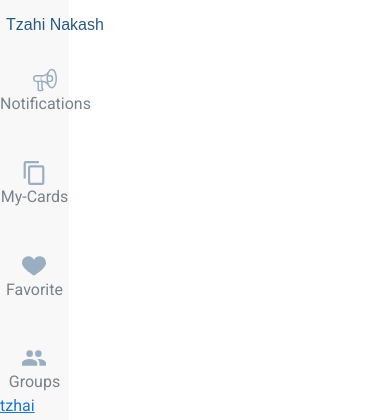
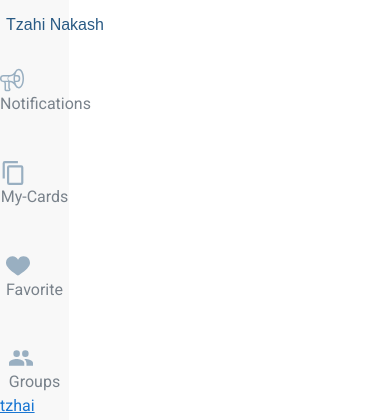
Before and after one commit to tzah/togetherui, a Vue app: page / in a window 390 px wide. Shown: the part 183-603 px from the top of the page. Built offline with nearby package versions, Linux system fonts and the light colour scheme.

Commit message:
fix some layout responsive stuff

```diff
--- a/src/components/mainPage/navBar/navBar.vue
+++ b/src/components/mainPage/navBar/navBar.vue
@@ -2,7 +2,7 @@
     <v-container class="navBar">
         <v-row style=" padding-top: 1vh">
             <v-col cols="3" style="padding-left: 2vw;">
-               <SettingsIcon/>
+                <SettingsIcon/>
             </v-col>
             <v-spacer/>
             <v-col cols="1" style="padding-right: 3vw; padding-top: 17px">
@@ -11,9 +11,7 @@
         </v-row>
         <v-row>
             <v-col>
-                <transition name="fade">
-                    <profile-image class="userDetails"/>
-                </transition>
+                <profile-image class="userDetails"/>
             </v-col>
         </v-row>
         <v-row v-for="item in navBarMenu" :key="item.id">
@@ -45,6 +43,7 @@
     import ProfileImage from "../ProfileImage";
     import NavBarButton from "./navBarButton";
     import SettingsIcon from "../../Icons/SettingsIcon";
+
     export default {
         name: "navBar",
         components: {SettingsIcon, NavBarButton, ProfileImage},
@@ -56,11 +55,11 @@
                     {id: 3, icon: "heart", text: "Favorite"},
                     {id: 4, icon: "group", text: "Groups"},
                 ],
-                socialMenu:[
-                    {id: 1, src:require("../../../assets/LinkdinLogo.svg")},
-                    {id: 2, src:require("../../../assets/OneNoteLogo.svg")},
-                    {id: 3, src:require("../../../assets/InstegramLogo.svg")},
-                    {id: 4, src:require("../../../assets/YouTubeLogo.svg")},
+                socialMenu: [
+                    {id: 1, src: require("../../../assets/LinkdinLogo.svg")},
+                    {id: 2, src: require("../../../assets/OneNoteLogo.svg")},
+                    {id: 3, src: require("../../../assets/InstegramLogo.svg")},
+                    {id: 4, src: require("../../../assets/YouTubeLogo.svg")},
                 ]
             }
         }
@@ -77,6 +76,12 @@
         margin-right: auto;
     }
 
+    .socialMediaContainer {
+        position: absolute;
+        bottom: 1vh;
+        width: 16.6667%;
+    }
+
     .footerSpacer {
         height: 5px;
         border: 1px solid #295A84;
--- a/src/components/mainPage/navBar/navBarButton.vue
+++ b/src/components/mainPage/navBar/navBarButton.vue
@@ -26,12 +26,15 @@
 </script>
 
 <style scoped lang="scss">
-    .icon, .text {
+    .iconContainer, .text {
         margin-right: auto;
         margin-left: auto;
     }
     .text{
         color: #79828B;
-        cursor: default;
     }
+    /*.icon{*/
+    /*    width: 1.3vw;*/
+    /*    height: 2.5vh;*/
+    /*}*/
 </style>
```
